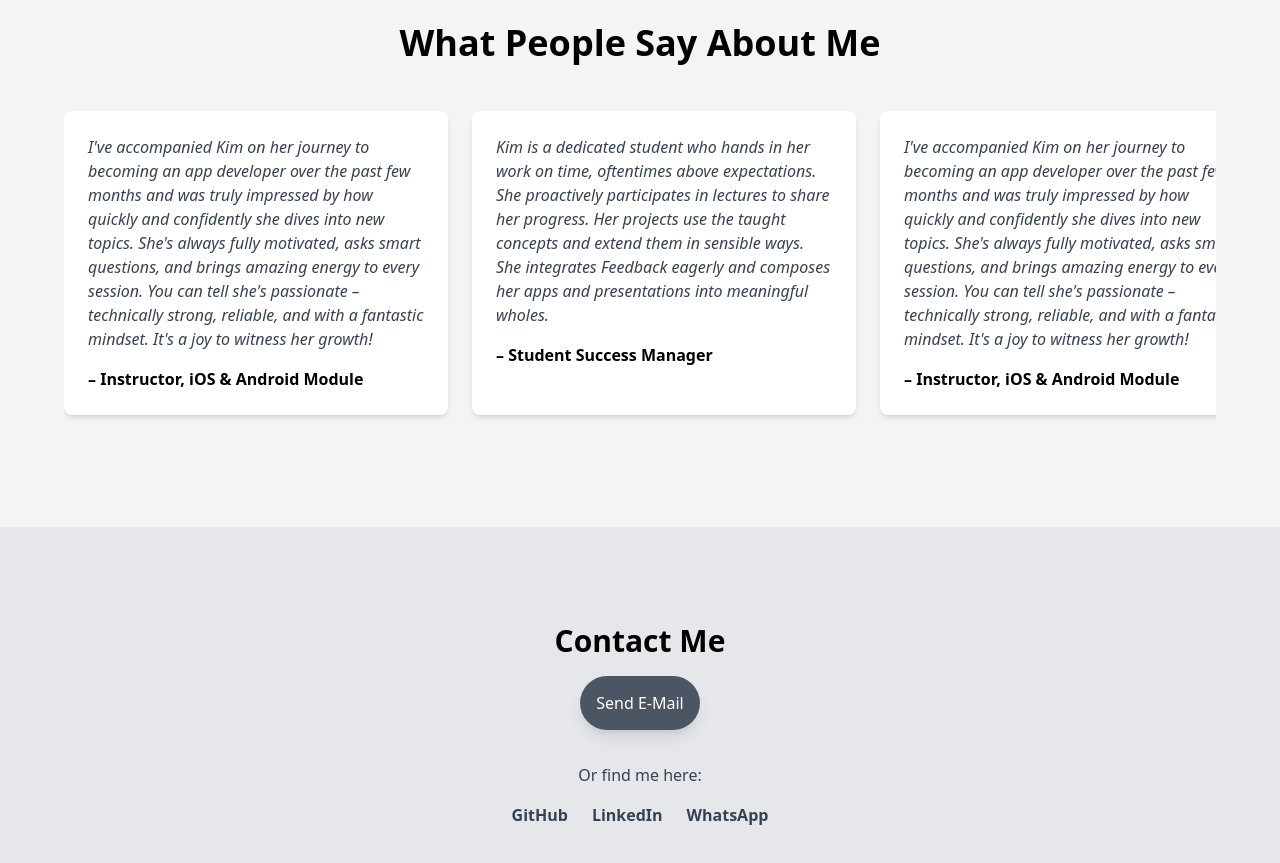
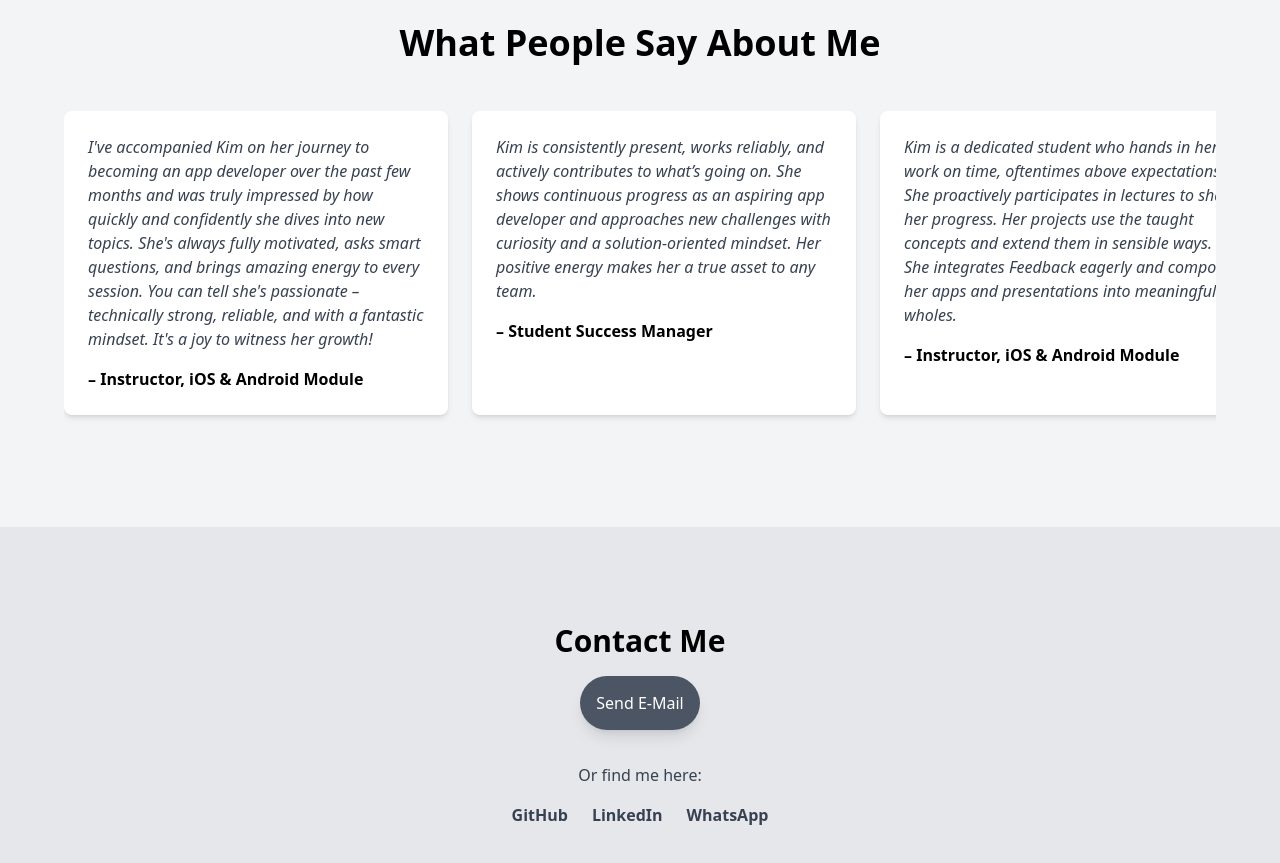
Before and after one commit to KimReuter/Portfolio-Website, a Next.js app: page / in a window 1280 px wide. Shown: the part 3600-4463 px from the top of the page. Built offline with nearby package versions, Linux system fonts and the light colour scheme.

Commit message:
fix wrong comments

```diff
--- a/components/TestimonialsSection.tsx
+++ b/components/TestimonialsSection.tsx
@@ -7,11 +7,11 @@ const TestimonialsSection = () => {
       author: "– Instructor, iOS & Android Module"
     },
     {
-      text: "Kim is a dedicated student who hands in her work on time, oftentimes above expectations. She proactively participates in lectures to share her progress. Her projects use the taught concepts and extend them in sensible ways. She integrates Feedback eagerly and composes her apps and presentations into meaningful wholes.",
+      text: "Kim is consistently present, works reliably, and actively contributes to what’s going on. She shows continuous progress as an aspiring app developer and approaches new challenges with curiosity and a solution-oriented mindset. Her positive energy makes her a true asset to any team.",
       author: "– Student Success Manager"
     },
     {
-      text: "I've accompanied Kim on her journey to becoming an app developer over the past few months and was truly impressed by how quickly and confidently she dives into new topics. She's always fully motivated, asks smart questions, and brings amazing energy to every session. You can tell she's passionate – technically strong, reliable, and with a fantastic mindset. It's a joy to witness her growth!",
+      text: "Kim is a dedicated student who hands in her work on time, oftentimes above expectations. She proactively participates in lectures to share her progress. Her projects use the taught concepts and extend them in sensible ways. She integrates Feedback eagerly and composes her apps and presentations into meaningful wholes.",
       author: "– Instructor, iOS & Android Module"
     },
     {
```
